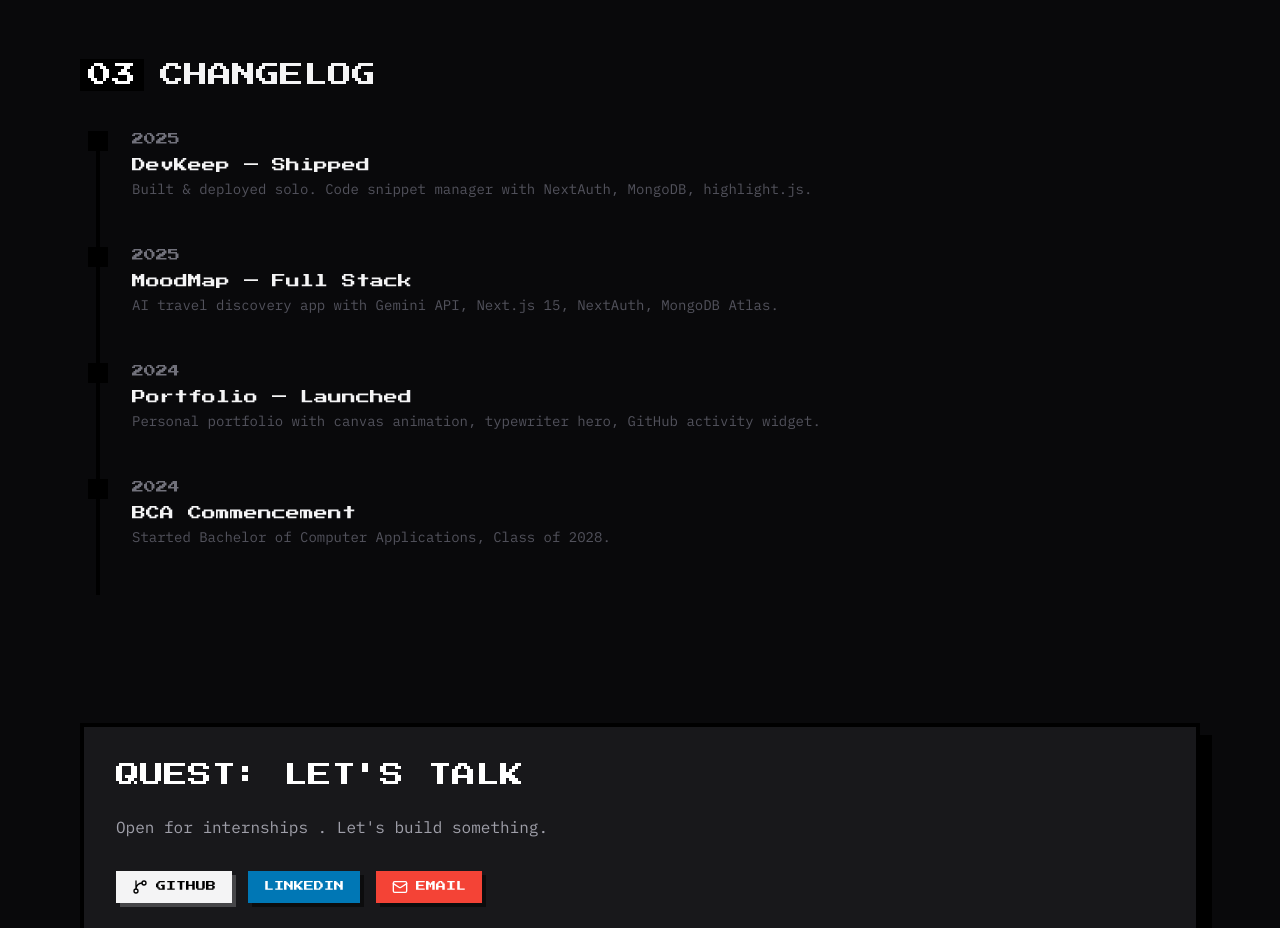
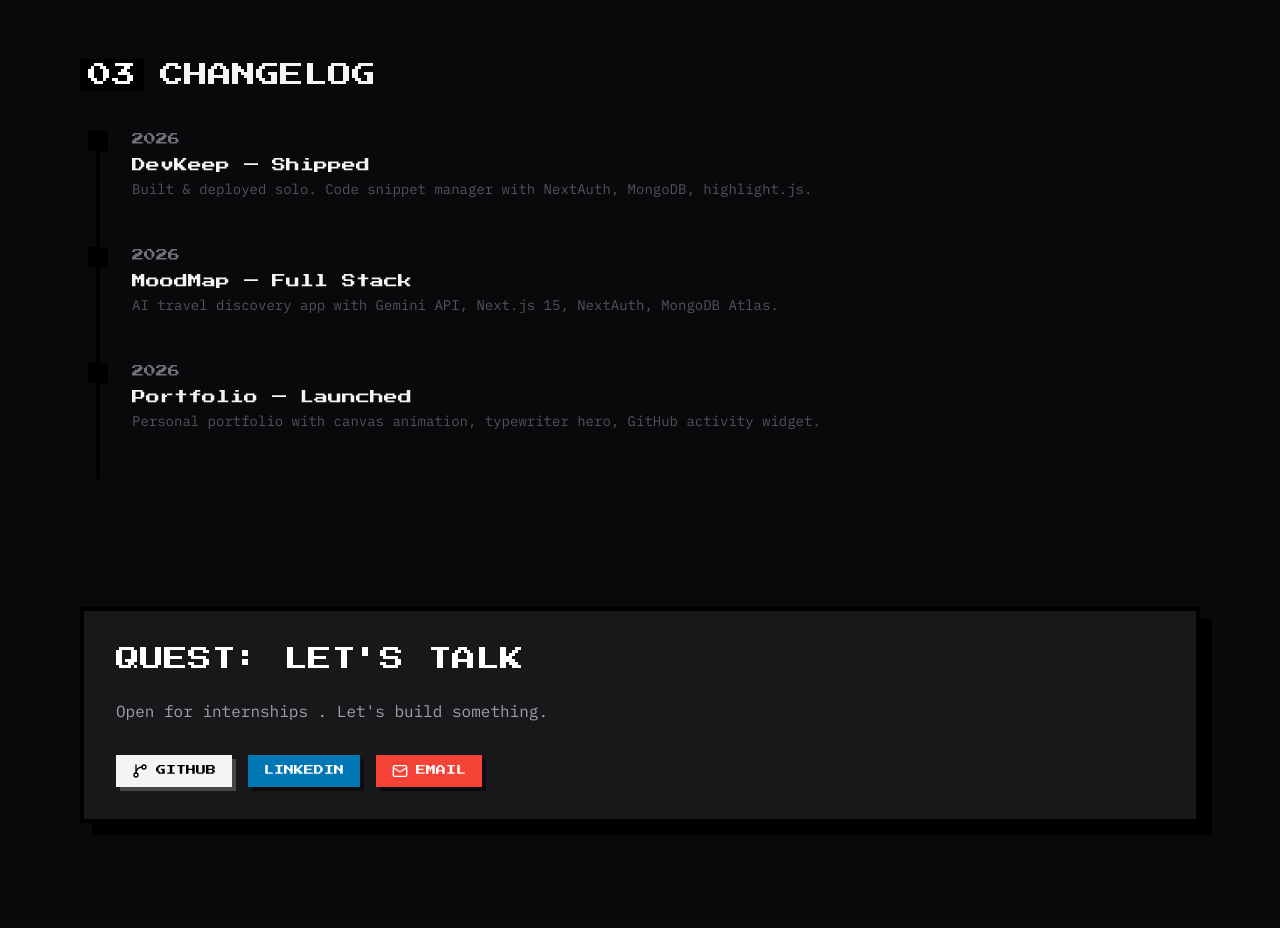
Before and after one commit to anuradhasharma1/anuradha-portfolio, a Next.js app: page / in a window 1280 px wide. Shown: the part 2160-3088 px from the top of the page. Built offline with nearby package versions, Linux system fonts and the light colour scheme.

Commit message:
refactor : clean up landing page

```diff
--- a/app/page.tsx
+++ b/app/page.tsx
@@ -135,10 +135,9 @@ export default function Portfolio() {
           </h2>
           <div className="border-l-4 border-black ml-4">
             {[
-              { year: "2025", title: "DevKeep — Shipped", desc: "Built & deployed solo. Code snippet manager with NextAuth, MongoDB, highlight.js." },
-              { year: "2025", title: "MoodMap — Full Stack", desc: "AI travel discovery app with Gemini API, Next.js 15, NextAuth, MongoDB Atlas." },
-              { year: "2024", title: "Portfolio — Launched", desc: "Personal portfolio with canvas animation, typewriter hero, GitHub activity widget." },
-              { year: "2024", title: "BCA Commencement", desc: "Started Bachelor of Computer Applications, Class of 2028." },
+              { year: "2026", title: "DevKeep — Shipped", desc: "Built & deployed solo. Code snippet manager with NextAuth, MongoDB, highlight.js." },
+              { year: "2026", title: "MoodMap — Full Stack", desc: "AI travel discovery app with Gemini API, Next.js 15, NextAuth, MongoDB Atlas." },
+              { year: "2026", title: "Portfolio — Launched", desc: "Personal portfolio with canvas animation, typewriter hero, GitHub activity widget." },
             ].map((item, idx) => (
               <motion.div
                 key={idx}
```
